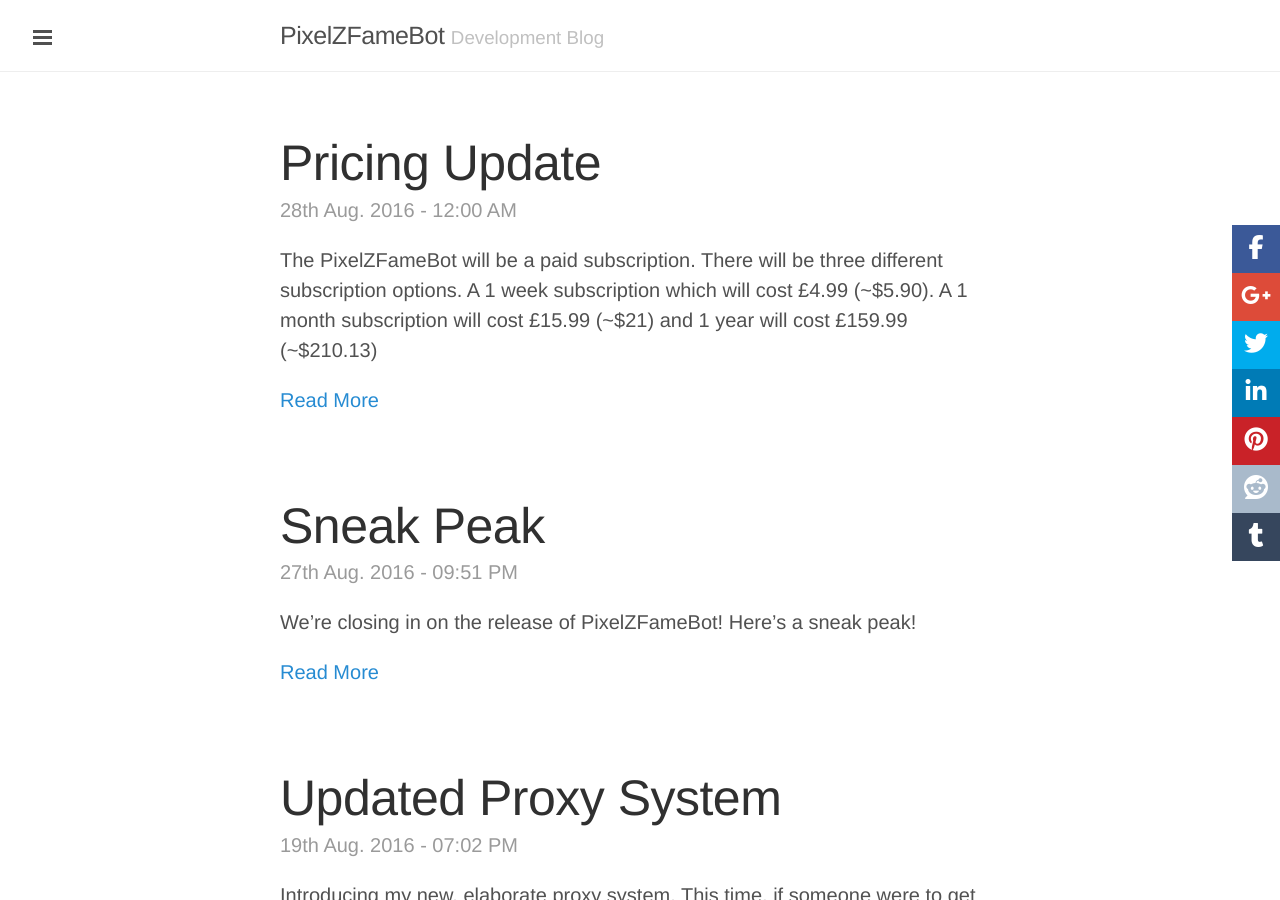
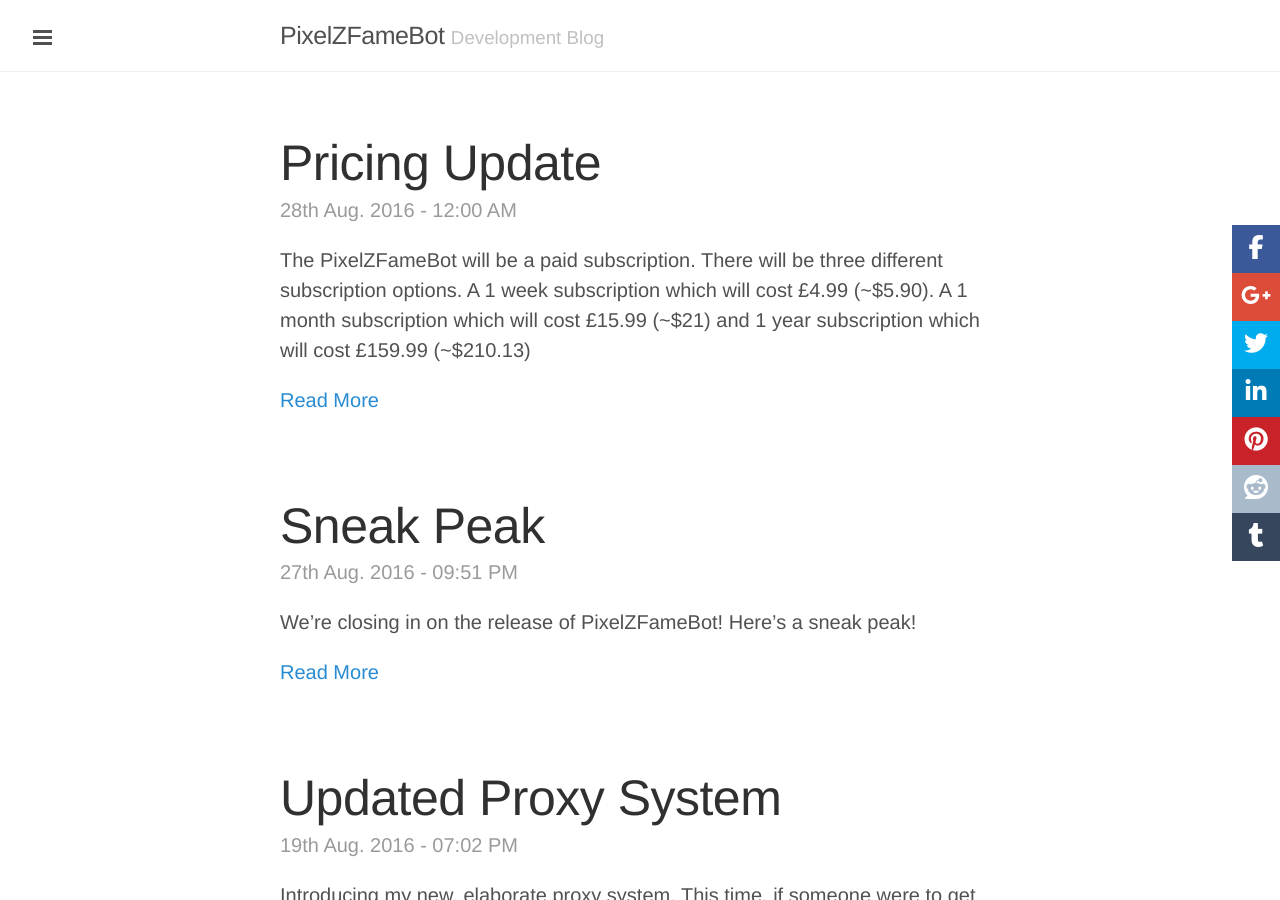
Before and after one commit to PixelZerg/PixelZFameBot, a Jekyll site: the page built from index.html, in a window 1280 px wide and 900 px high. Built offline with Jekyll 4.4.1, drawn with Linux system fonts in a browser that asks for light colours; nearby versions of some CDN libraries; the list of posts is cut into pages by our own code; comment, search, counter and statistics services are not loaded.

Commit message:
Fixed Grammar

```diff
--- a/_posts/2016-08-28-pricingupdate.markdown
+++ b/_posts/2016-08-28-pricingupdate.markdown
@@ -1,7 +1,7 @@
 ---
 title: Pricing Update
 layout: post
-description: "The PixelZFameBot will be a paid subscription. There will be three different subscription options. A 1 week subscription which will cost £4.99 (~$5.90). A 1 month subscription will cost £15.99 (~$21) and 1 year will cost £159.99 (~$210.13)"
+description: "The PixelZFameBot will be a paid subscription. There will be three different subscription options. A 1 week subscription which will cost £4.99 (~$5.90). A 1 month subscription which will cost £15.99 (~$21) and 1 year subscription which will cost £159.99 (~$210.13)"
 ---
 
 The PixelZFameBot will be a paid subscription. Here are the different subscription options that will be available:
```
